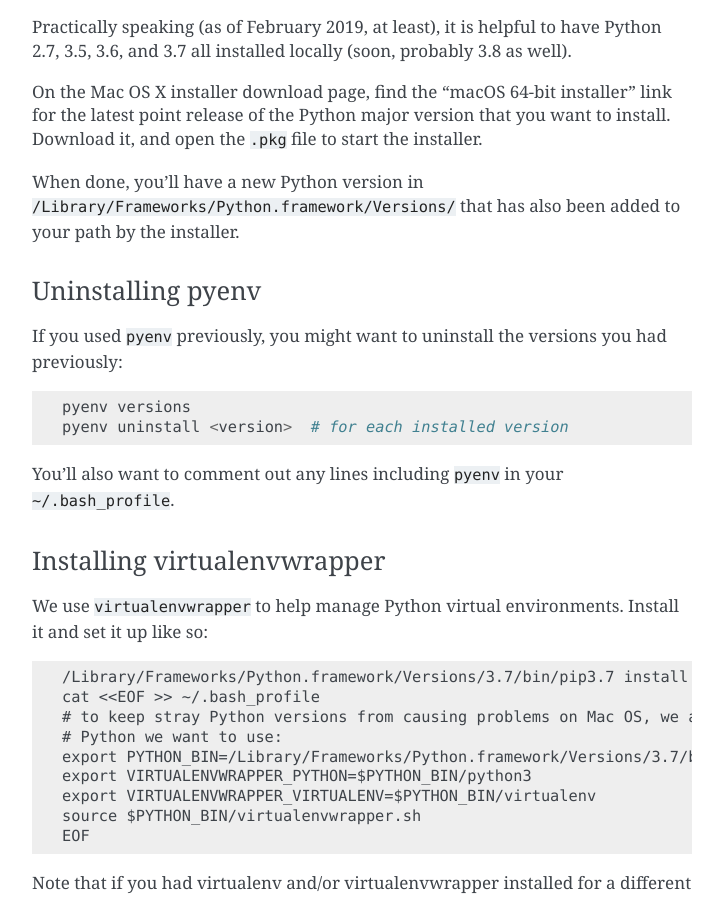
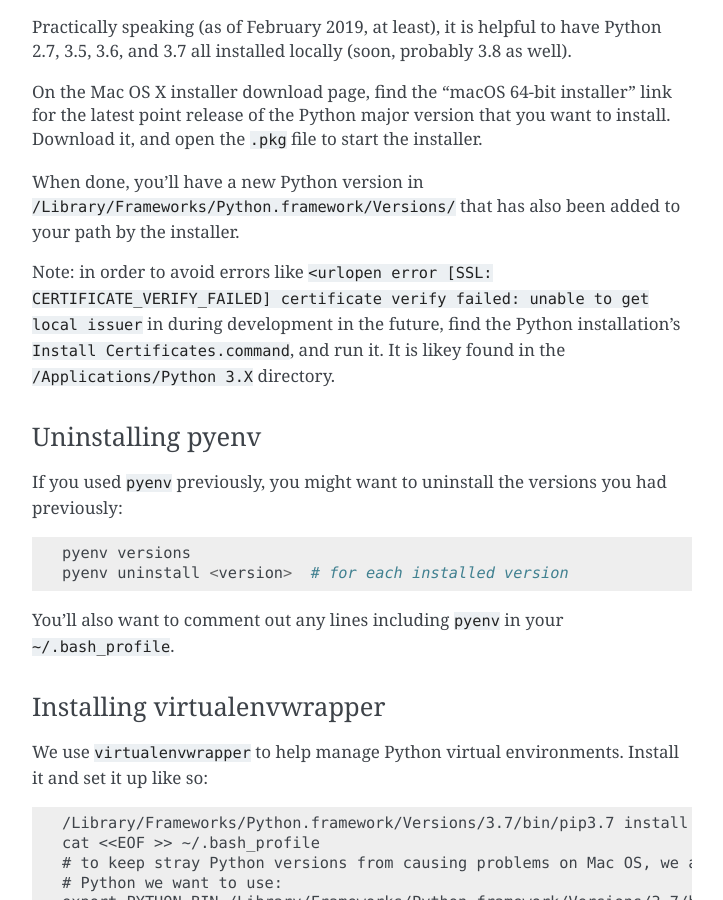
Before and after one commit to caktus/guidebook, a Sphinx documentation site: the page built from source/dev-setup.rst, in a window 1280 px wide and 900 px high, scrolled down 1993 px. Shown: the whole window, without its empty margins (388-1111 px from the left). Built offline with Sphinx 7.4.7, drawn with Linux system fonts in a browser that asks for light colours.

Commit message:
add note about fixing surprise SSL certificate verify error on Macs

```diff
--- a/source/dev-setup.rst
+++ b/source/dev-setup.rst
@@ -90,6 +90,10 @@
 When done, you'll have a new Python version in ``/Library/Frameworks/Python.framework/Versions/``
 that has also been added to your path by the installer.
 
+Note: in order to avoid errors like ``<urlopen error [SSL: CERTIFICATE_VERIFY_FAILED] certificate verify failed: unable to get local issuer``
+in during development in the future, find the Python installation's ``Install Certificates.command``,
+and run it. It is likey found in the ``/Applications/Python 3.X`` directory.
+
 Uninstalling pyenv
 ''''''''''''''''''
 
```
